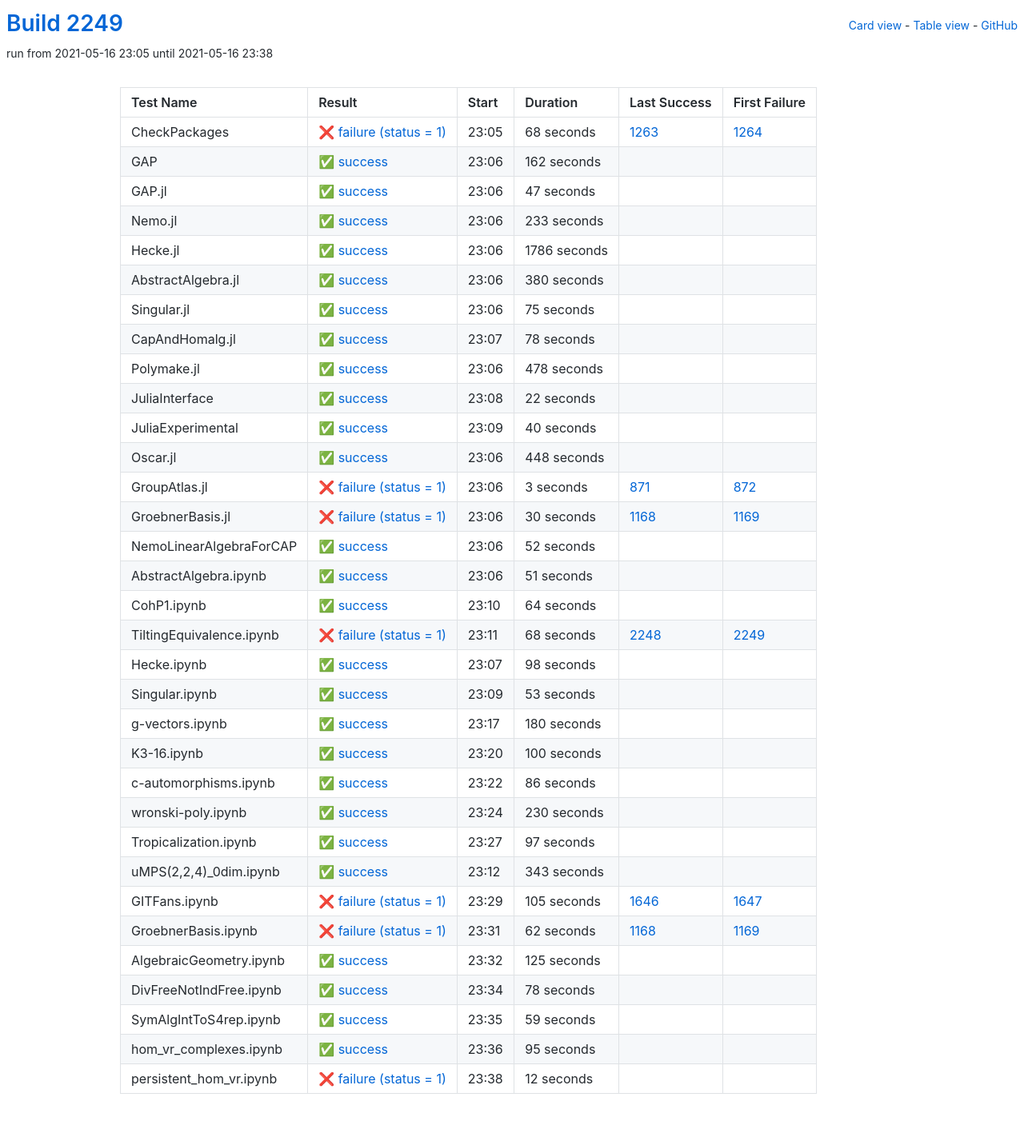
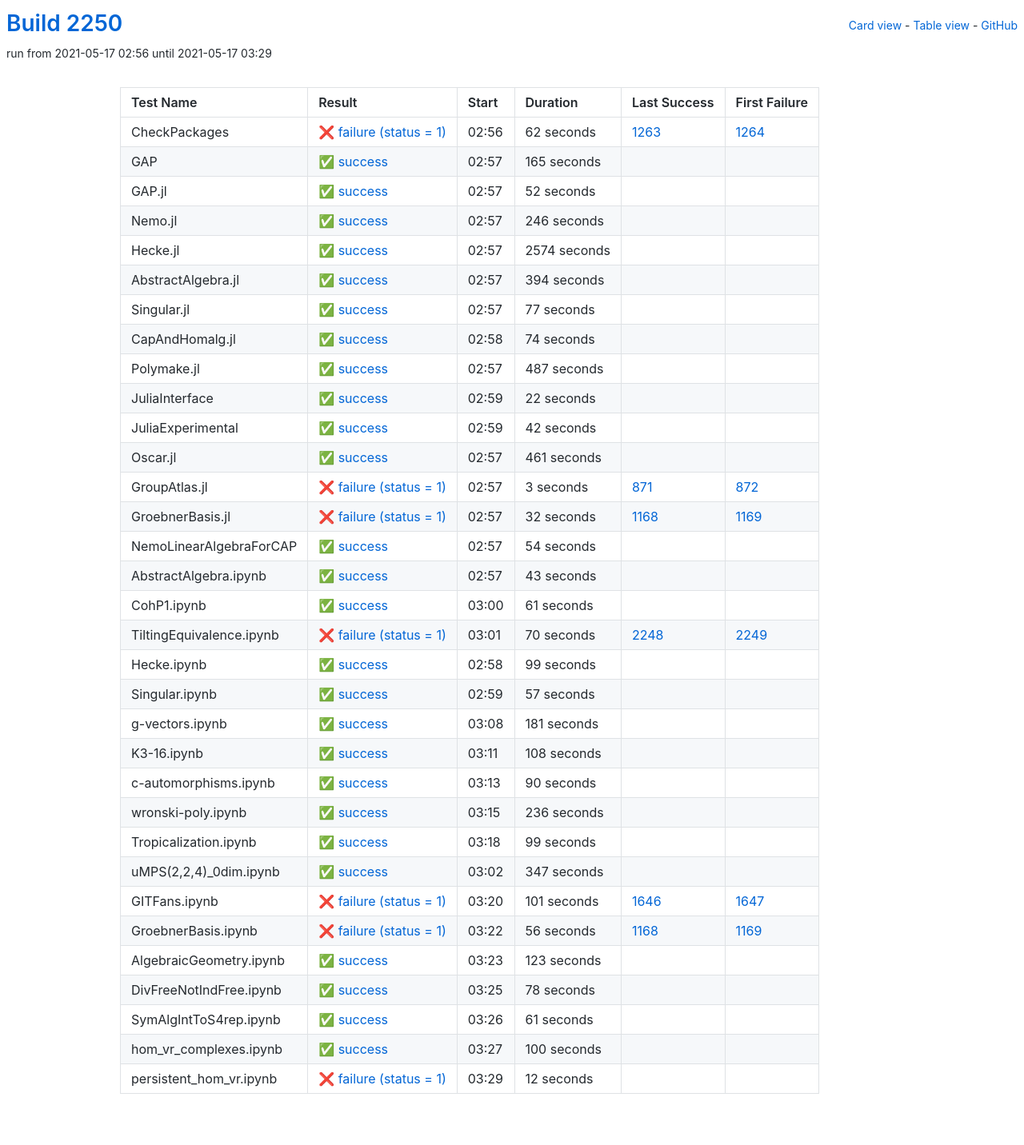
Before and after one commit to oscar-system/oscar-ci-status-stable, a Jekyll site: the page built from table.html, in a window 1280 px wide. Shown: the whole page at 80% size. Built offline with Jekyll 4.4.1, drawn with Linux system fonts in a browser that asks for light colours.

Commit message:
Build #2250

```diff
--- a/_data/ci.yml
+++ b/_data/ci.yml
@@ -1,6 +1,6 @@
 ---
-build: 2249
-build_url: https://oscarci.mathematik.uni-kl.de/job/oscar-stable/2249/
+build: 2250
+build_url: https://oscarci.mathematik.uni-kl.de/job/oscar-stable/2250/
 job: oscar-stable
 organization: oscar-system
 repo: oscar-ci-status-stable
@@ -8,116 +8,116 @@ repourl: https://github.com/oscar-system/oscar-ci-status-stable
 tests:
 - name: CheckPackages
   id: checkpackages
-  log: https://oscarci.mathematik.uni-kl.de/job/oscar-stable/2249/artifact/logs/build-2249/CheckPackages.log
-  start: 2021-05-16 23:05
+  log: https://oscarci.mathematik.uni-kl.de/job/oscar-stable/2250/artifact/logs/build-2250/CheckPackages.log
+  start: 2021-05-17 02:56
   success: false
   exitcode: 1
   status: failure
-  duration: 68
+  duration: 62
   last_success: 1263
   last_success_url: https://oscarci.mathematik.uni-kl.de/job/oscar-stable/1263/
   first_failure: 1264
   first_failure_url: https://oscarci.mathematik.uni-kl.de/job/oscar-stable/1264/
 - name: GAP
   id: gap
-  log: https://oscarci.mathematik.uni-kl.de/job/oscar-stable/2249/artifact/logs/build-2249/GAP.log
-  start: 2021-05-16 23:06
+  log: https://oscarci.mathematik.uni-kl.de/job/oscar-stable/2250/artifact/logs/build-2250/GAP.log
+  start: 2021-05-17 02:57
   success: true
   exitcode: 0
   status: success
-  duration: 162
+  duration: 165
   last_success: false
   last_success_url:
   first_failure: false
   first_failure_url:
 - name: GAP.jl
   id: gap-jl
-  log: https://oscarci.mathematik.uni-kl.de/job/oscar-stable/2249/artifact/logs/build-2249/GAP.jl.log
-  start: 2021-05-16 23:06
+  log: https://oscarci.mathematik.uni-kl.de/job/oscar-stable/2250/artifact/logs/build-2250/GAP.jl.log
+  start: 2021-05-17 02:57
   success: true
   exitcode: 0
   status: success
-  duration: 47
+  duration: 52
   last_success: false
   last_success_url:
   first_failure: false
   first_failure_url:
 - name: Nemo.jl
   id: nemo-jl
-  log: https://oscarci.mathematik.uni-kl.de/job/oscar-stable/2249/artifact/logs/build-2249/Nemo.jl.log
-  start: 2021-05-16 23:06
+  log: https://oscarci.mathematik.uni-kl.de/job/oscar-stable/2250/artifact/logs/build-2250/Nemo.jl.log
+  start: 2021-05-17 02:57
   success: true
   exitcode: 0
   status: success
-  duration: 233
+  duration: 246
   last_success: false
   last_success_url:
   first_failure: false
   first_failure_url:
 - name: Hecke.jl
   id: hecke-jl
-  log: https://oscarci.mathematik.uni-kl.de/job/oscar-stable/2249/artifact/logs/build-2249/Hecke.jl.log
-  start: 2021-05-16 23:06
+  log: https://oscarci.mathematik.uni-kl.de/job/oscar-stable/2250/artifact/logs/build-2250/Hecke.jl.log
+  start: 2021-05-17 02:57
   success: true
   exitcode: 0
   status: success
-  duration: 1786
+  duration: 2574
   last_success: false
   last_success_url:
   first_failure: false
   first_failure_url:
 - name: AbstractAlgebra.jl
   id: abstractalgebra-jl
-  log: https://oscarci.mathematik.uni-kl.de/job/oscar-stable/2249/artifact/logs/build-2249/AbstractAlgebra.jl.log
-  start: 2021-05-16 23:06
+  log: https://oscarci.mathematik.uni-kl.de/job/oscar-stable/2250/artifact/logs/build-2250/AbstractAlgebra.jl.log
+  start: 2021-05-17 02:57
   success: true
   exitcode: 0
   status: success
-  duration: 380
+  duration: 394
   last_success: false
   last_success_url:
   first_failure: false
   first_failure_url:
 - name: Singular.jl
   id: singular-jl
-  log: https://oscarci.mathematik.uni-kl.de/job/oscar-stable/2249/artifact/logs/build-2249/Singular.jl.log
-  start: 2021-05-16 23:06
+  log: https://oscarci.mathematik.uni-kl.de/job/oscar-stable/2250/artifact/logs/build-2250/Singular.jl.log
+  start: 2021-05-17 02:57
   success: true
   exitcode: 0
   status: success
-  duration: 75
+  duration: 77
   last_success: false
   last_success_url:
   first_failure: false
   first_failure_url:
 - name: CapAndHomalg.jl
   id: capandhomalg-jl
-  log: https://oscarci.mathematik.uni-kl.de/job/oscar-stable/2249/artifact/logs/build-2249/CapAndHomalg.jl.log
-  start: 2021-05-16 23:07
+  log: https://oscarci.mathematik.uni-kl.de/job/oscar-stable/2250/artifact/logs/build-2250/CapAndHomalg.jl.log
+  start: 2021-05-17 02:58
   success: true
   exitcode: 0
   status: success
-  duration: 78
+  duration: 74
   last_success: false
   last_success_url:
   first_failure: false
   first_failure_url:
 - name: Polymake.jl
   id: polymake-jl
-  log: https://oscarci.mathematik.uni-kl.de/job/oscar-stable/2249/artifact/logs/build-2249/Polymake.jl.log
-  start: 2021-05-16 23:06
+  log: https://oscarci.mathematik.uni-kl.de/job/oscar-stable/2250/artifact/logs/build-2250/Polymake.jl.log
+  start: 2021-05-17 02:57
   success: true
   exitcode: 0
   status: success
-  duration: 478
+  duration: 487
   last_success: false
   last_success_url:
   first_failure: false
   first_failure_url:
 - name: JuliaInterface
   id: juliainterface
-  log: https://oscarci.mathematik.uni-kl.de/job/oscar-stable/2249/artifact/logs/build-2249/JuliaInterface.log
-  start: 2021-05-16 23:08
+  log: https://oscarci.mathematik.uni-kl.de/job/oscar-stable/2250/artifact/logs/build-2250/JuliaInterface.log
+  start: 2021-05-17 02:59
   success: true
   exitcode: 0
   status: success
@@ -128,32 +128,32 @@ tests:
   first_failure_url:
 - name: JuliaExperimental
   id: juliaexperimental
-  log: https://oscarci.mathematik.uni-kl.de/job/oscar-stable/2249/artifact/logs/build-2249/JuliaExperimental.log
-  start: 2021-05-16 23:09
+  log: https://oscarci.mathematik.uni-kl.de/job/oscar-stable/2250/artifact/logs/build-2250/JuliaExperimental.log
+  start: 2021-05-17 02:59
   success: true
   exitcode: 0
   status: success
-  duration: 40
+  duration: 42
   last_success: false
   last_success_url:
   first_failure: false
   first_failure_url:
 - name: Oscar.jl
   id: oscar-jl
-  log: https://oscarci.mathematik.uni-kl.de/job/oscar-stable/2249/artifact/logs/build-2249/Oscar.jl.log
-  start: 2021-05-16 23:06
+  log: https://oscarci.mathematik.uni-kl.de/job/oscar-stable/2250/artifact/logs/build-2250/Oscar.jl.log
+  start: 2021-05-17 02:57
   success: true
   exitcode: 0
   status: success
-  duration: 448
+  duration: 461
   last_success: false
   last_success_url:
   first_failure: false
   first_failure_url:
 - name: GroupAtlas.jl
   id: groupatlas-jl
-  log: https://oscarci.mathematik.uni-kl.de/job/oscar-stable/2249/artifact/logs/build-2249/GroupAtlas.jl.log
-  start: 2021-05-16 23:06
+  log: https://oscarci.mathematik.uni-kl.de/job/oscar-stable/2250/artifact/logs/build-2250/GroupAtlas.jl.log
+  start: 2021-05-17 02:57
   success: false
   exitcode: 1
   status: failure
@@ -164,200 +164,200 @@ tests:
   first_failure_url: https://oscarci.mathematik.uni-kl.de/job/oscar-stable/872/
 - name: GroebnerBasis.jl
   id: groebnerbasis-jl
-  log: https://oscarci.mathematik.uni-kl.de/job/oscar-stable/2249/artifact/logs/build-2249/GroebnerBasis.jl.log
-  start: 2021-05-16 23:06
+  log: https://oscarci.mathematik.uni-kl.de/job/oscar-stable/2250/artifact/logs/build-2250/GroebnerBasis.jl.log
+  start: 2021-05-17 02:57
   success: false
   exitcode: 1
   status: failure
-  duration: 30
+  duration: 32
   last_success: 1168
   last_success_url: https://oscarci.mathematik.uni-kl.de/job/oscar-stable/1168/
   first_failure: 1169
   first_failure_url: https://oscarci.mathematik.uni-kl.de/job/oscar-stable/1169/
 - name: NemoLinearAlgebraForCAP
   id: nemolinearalgebraforcap
-  log: https://oscarci.mathematik.uni-kl.de/job/oscar-stable/2249/artifact/logs/build-2249/NemoLinearAlgebraForCAP.log
-  start: 2021-05-16 23:06
+  log: https://oscarci.mathematik.uni-kl.de/job/oscar-stable/2250/artifact/logs/build-2250/NemoLinearAlgebraForCAP.log
+  start: 2021-05-17 02:57
   success: true
   exitcode: 0
   status: success
-  duration: 52
+  duration: 54
   last_success: false
   last_success_url:
   first_failure: false
   first_failure_url:
 - name: AbstractAlgebra.ipynb
   id: abstractalgebra-ipynb
-  log: https://oscarci.mathematik.uni-kl.de/job/oscar-stable/2249/artifact/logs/build-2249/AbstractAlgebra.ipynb.log
-  start: 2021-05-16 23:06
+  log: https://oscarci.mathematik.uni-kl.de/job/oscar-stable/2250/artifact/logs/build-2250/AbstractAlgebra.ipynb.log
+  start: 2021-05-17 02:57
   success: true
   exitcode: 0
   status: success
-  duration: 51
+  duration: 43
   last_success: false
   last_success_url:
   first_failure: false
   first_failure_url:
 - name: CohP1.ipynb
   id: cohp1-ipynb
-  log: https://oscarci.mathematik.uni-kl.de/job/oscar-stable/2249/artifact/logs/build-2249/CohP1.ipynb.log
-  start: 2021-05-16 23:10
+  log: https://oscarci.mathematik.uni-kl.de/job/oscar-stable/2250/artifact/logs/build-2250/CohP1.ipynb.log
+  start: 2021-05-17 03:00
   success: true
   exitcode: 0
   status: success
-  duration: 64
+  duration: 61
   last_success: false
   last_success_url:
   first_failure: false
   first_failure_url:
 - name: TiltingEquivalence.ipynb
   id: tiltingequivalence-ipynb
-  log: https://oscarci.mathematik.uni-kl.de/job/oscar-stable/2249/artifact/logs/build-2249/TiltingEquivalence.ipynb.log
-  start: 2021-05-16 23:11
+  log: https://oscarci.mathematik.uni-kl.de/job/oscar-stable/2250/artifact/logs/build-2250/TiltingEquivalence.ipynb.log
+  start: 2021-05-17 03:01
   success: false
   exitcode: 1
   status: failure
-  duration: 68
+  duration: 70
   last_success: 2248
   last_success_url: https://oscarci.mathematik.uni-kl.de/job/oscar-stable/2248/
   first_failure: 2249
   first_failure_url: https://oscarci.mathematik.uni-kl.de/job/oscar-stable/2249/
 - name: Hecke.ipynb
   id: hecke-ipynb
-  log: https://oscarci.mathematik.uni-kl.de/job/oscar-stable/2249/artifact/logs/build-2249/Hecke.ipynb.log
-  start: 2021-05-16 23:07
+  log: https://oscarci.mathematik.uni-kl.de/job/oscar-stable/2250/artifact/logs/build-2250/Hecke.ipynb.log
+  start: 2021-05-17 02:58
   success: true
   exitcode: 0
   status: success
-  duration: 98
+  duration: 99
   last_success: false
   last_success_url:
   first_failure: false
   first_failure_url:
 - name: Singular.ipynb
   id: singular-ipynb
-  log: https://oscarci.mathematik.uni-kl.de/job/oscar-stable/2249/artifact/logs/build-2249/Singular.ipynb.log
-  start: 2021-05-16 23:09
+  log: https://oscarci.mathematik.uni-kl.de/job/oscar-stable/2250/artifact/logs/build-2250/Singular.ipynb.log
+  start: 2021-05-17 02:59
   success: true
   exitcode: 0
   status: success
-  duration: 53
+  duration: 57
   last_success: false
   last_success_url:
   first_failure: false
   first_failure_url:
 - name: g-vectors.ipynb
   id: g-vectors-ipynb
-  log: https://oscarci.mathematik.uni-kl.de/job/oscar-stable/2249/artifact/logs/build-2249/g-vectors.ipynb.log
-  start: 2021-05-16 23:17
+  log: https://oscarci.mathematik.uni-kl.de/job/oscar-stable/2250/artifact/logs/build-2250/g-vectors.ipynb.log
+  start: 2021-05-17 03:08
   success: true
   exitcode: 0
   status: success
-  duration: 180
+  duration: 181
   last_success: false
   last_success_url:
   first_failure: false
   first_failure_url:
 - name: K3-16.ipynb
   id: k3-16-ipynb
-  log: https://oscarci.mathematik.uni-kl.de/job/oscar-stable/2249/artifact/logs/build-2249/K3-16.ipynb.log
-  start: 2021-05-16 23:20
+  log: https://oscarci.mathematik.uni-kl.de/job/oscar-stable/2250/artifact/logs/build-2250/K3-16.ipynb.log
+  start: 2021-05-17 03:11
   success: true
   exitcode: 0
   status: success
-  duration: 100
+  duration: 108
   last_success: false
   last_success_url:
   first_failure: false
   first_failure_url:
 - name: c-automorphisms.ipynb
   id: c-automorphisms-ipynb
-  log: https://oscarci.mathematik.uni-kl.de/job/oscar-stable/2249/artifact/logs/build-2249/c-automorphisms.ipynb.log
-  start: 2021-05-16 23:22
+  log: https://oscarci.mathematik.uni-kl.de/job/oscar-stable/2250/artifact/logs/build-2250/c-automorphisms.ipynb.log
+  start: 2021-05-17 03:13
   success: true
   exitcode: 0
   status: success
-  duration: 86
+  duration: 90
   last_success: false
   last_success_url:
   first_failure: false
   first_failure_url:
 - name: wronski-poly.ipynb
   id: wronski-poly-ipynb
-  log: https://oscarci.mathematik.uni-kl.de/job/oscar-stable/2249/artifact/logs/build-2249/wronski-poly.ipynb.log
-  start: 2021-05-16 23:24
+  log: https://oscarci.mathematik.uni-kl.de/job/oscar-stable/2250/artifact/logs/build-2250/wronski-poly.ipynb.log
+  start: 2021-05-17 03:15
   success: true
   exitcode: 0
   status: success
-  duration: 230
+  duration: 236
   last_success: false
   last_success_url:
   first_failure: false
   first_failure_url:
 - name: Tropicalization.ipynb
   id: tropicalization-ipynb
-  log: https://oscarci.mathematik.uni-kl.de/job/oscar-stable/2249/artifact/logs/build-2249/Tropicalization.ipynb.log
-  start: 2021-05-16 23:27
+  log: https://oscarci.mathematik.uni-kl.de/job/oscar-stable/2250/artifact/logs/build-2250/Tropicalization.ipynb.log
+  start: 2021-05-17 03:18
   success: true
   exitcode: 0
   status: success
-  duration: 97
+  duration: 99
   last_success: false
   last_success_url:
   first_failure: false
   first_failure_url:
 - name: uMPS(2,2,4)_0dim.ipynb
   id: umps-2-2-4-0dim-ipynb
-  log: https://oscarci.mathematik.uni-kl.de/job/oscar-stable/2249/artifact/logs/build-2249/uMPS-2-2-4-_0dim.ipynb.log
-  start: 2021-05-16 23:12
+  log: https://oscarci.mathematik.uni-kl.de/job/oscar-stable/2250/artifact/logs/build-2250/uMPS-2-2-4-_0dim.ipynb.log
+  start: 2021-05-17 03:02
   success: true
   exitcode: 0
   status: success
-  duration: 343
+  duration: 347
   last_success: false
   last_success_url:
   first_failure: false
   first_failure_url:
 - name: GITFans.ipynb
   id: gitfans-ipynb
-  log: https://oscarci.mathematik.uni-kl.de/job/oscar-stable/2249/artifact/logs/build-2249/GITFans.ipynb.log
-  start: 2021-05-16 23:29
+  log: https://oscarci.mathematik.uni-kl.de/job/oscar-stable/2250/artifact/logs/build-2250/GITFans.ipynb.log
+  start: 2021-05-17 03:20
   success: false
   exitcode: 1
   status: failure
-  duration: 105
+  duration: 101
   last_success: 1646
   last_success_url: https://oscarci.mathematik.uni-kl.de/job/oscar-stable/1646/
   first_failure: 1647
   first_failure_url: https://oscarci.mathematik.uni-kl.de/job/oscar-stable/1647/
 - name: GroebnerBasis.ipynb
   id: groebnerbasis-ipynb
-  log: https://oscarci.mathematik.uni-kl.de/job/oscar-stable/2249/artifact/logs/build-2249/GroebnerBasis.ipynb.log
-  start: 2021-05-16 23:31
+  log: https://oscarci.mathematik.uni-kl.de/job/oscar-stable/2250/artifact/logs/build-2250/GroebnerBasis.ipynb.log
+  start: 2021-05-17 03:22
   success: false
   exitcode: 1
   status: failure
-  duration: 62
+  duration: 56
   last_success: 1168
   last_success_url: https://oscarci.mathematik.uni-kl.de/job/oscar-stable/1168/
   first_failure: 1169
   first_failure_url: https://oscarci.mathematik.uni-kl.de/job/oscar-stable/1169/
 - name: AlgebraicGeometry.ipynb
   id: algebraicgeometry-ipynb
-  log: https://oscarci.mathematik.uni-kl.de/job/oscar-stable/2249/artifact/logs/build-2249/AlgebraicGeometry.ipynb.log
-  start: 2021-05-16 23:32
+  log: https://oscarci.mathematik.uni-kl.de/job/oscar-stable/2250/artifact/logs/build-2250/AlgebraicGeometry.ipynb.log
+  start: 2021-05-17 03:23
   success: true
   exitcode: 0
   status: success
-  duration: 125
+  duration: 123
   last_success: false
   last_success_url:
   first_failure: false
   first_failure_url:
 - name: DivFreeNotIndFree.ipynb
   id: divfreenotindfree-ipynb
-  log: https://oscarci.mathematik.uni-kl.de/job/oscar-stable/2249/artifact/logs/build-2249/DivFreeNotIndFree.ipynb.log
-  start: 2021-05-16 23:34
+  log: https://oscarci.mathematik.uni-kl.de/job/oscar-stable/2250/artifact/logs/build-2250/DivFreeNotIndFree.ipynb.log
+  start: 2021-05-17 03:25
   success: true
   exitcode: 0
   status: success
@@ -368,32 +368,32 @@ tests:
   first_failure_url:
 - name: SymAlgIntToS4rep.ipynb
   id: symalginttos4rep-ipynb
-  log: https://oscarci.mathematik.uni-kl.de/job/oscar-stable/2249/artifact/logs/build-2249/SymAlgIntToS4rep.ipynb.log
-  start: 2021-05-16 23:35
+  log: https://oscarci.mathematik.uni-kl.de/job/oscar-stable/2250/artifact/logs/build-2250/SymAlgIntToS4rep.ipynb.log
+  start: 2021-05-17 03:26
   success: true
   exitcode: 0
   status: success
-  duration: 59
+  duration: 61
   last_success: false
   last_success_url:
   first_failure: false
   first_failure_url:
 - name: hom_vr_complexes.ipynb
   id: hom-vr-complexes-ipynb
-  log: https://oscarci.mathematik.uni-kl.de/job/oscar-stable/2249/artifact/logs/build-2249/hom_vr_complexes.ipynb.log
-  start: 2021-05-16 23:36
+  log: https://oscarci.mathematik.uni-kl.de/job/oscar-stable/2250/artifact/logs/build-2250/hom_vr_complexes.ipynb.log
+  start: 2021-05-17 03:27
   success: true
   exitcode: 0
   status: success
-  duration: 95
+  duration: 100
   last_success: false
   last_success_url:
   first_failure: false
   first_failure_url:
 - name: persistent_hom_vr.ipynb
   id: persistent-hom-vr-ipynb
-  log: https://oscarci.mathematik.uni-kl.de/job/oscar-stable/2249/artifact/logs/build-2249/persistent_hom_vr.ipynb.log
-  start: 2021-05-16 23:38
+  log: https://oscarci.mathematik.uni-kl.de/job/oscar-stable/2250/artifact/logs/build-2250/persistent_hom_vr.ipynb.log
+  start: 2021-05-17 03:29
   success: false
   exitcode: 1
   status: failure
```
Also changed, not shown: README.md.
